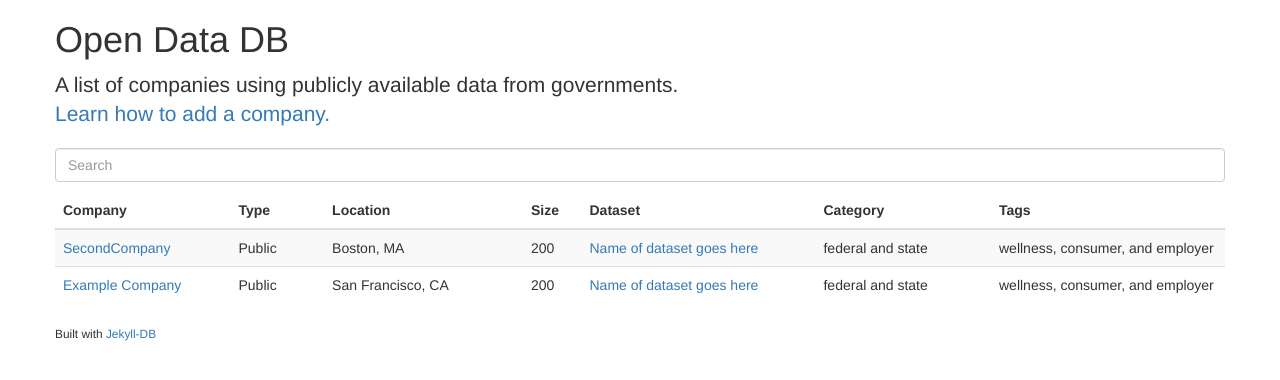
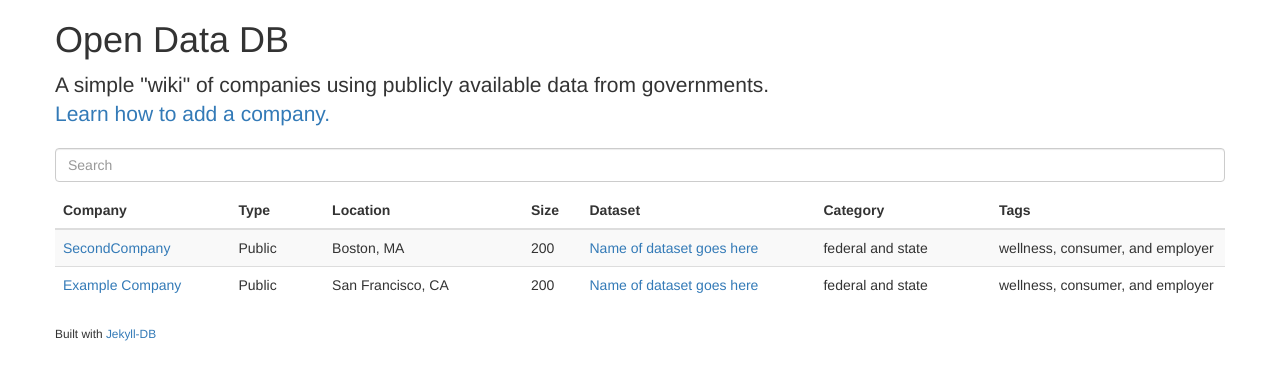
Before and after one commit to opendatadb/opendatadb.github.io, a Jekyll site: the page built from index.html, in a window 1280 px wide. Shown: the top 380 px of the page. Built offline with Jekyll 4.4.1, drawn with Linux system fonts in a browser that asks for light colours; nearby versions of some CDN libraries.

Commit message:
Updating instructions

```diff
--- a/index.html
+++ b/index.html
@@ -6,7 +6,7 @@ layout: default
 
   <div class="starter-template row">
     <h1>Open Data DB</h1>
-     <p class="lead">A list of companies using publicly available data from governments.<br /> <a href="https://github.com/opendatadb/opendatadb.github.io">Learn how to add a company.</a></p>
+     <p class="lead">A simple "wiki" of companies using publicly available data from governments.<br /> <a href="https://github.com/opendatadb/opendatadb.github.io">Learn how to add a company.</a></p>
 
   </div>
 
```
